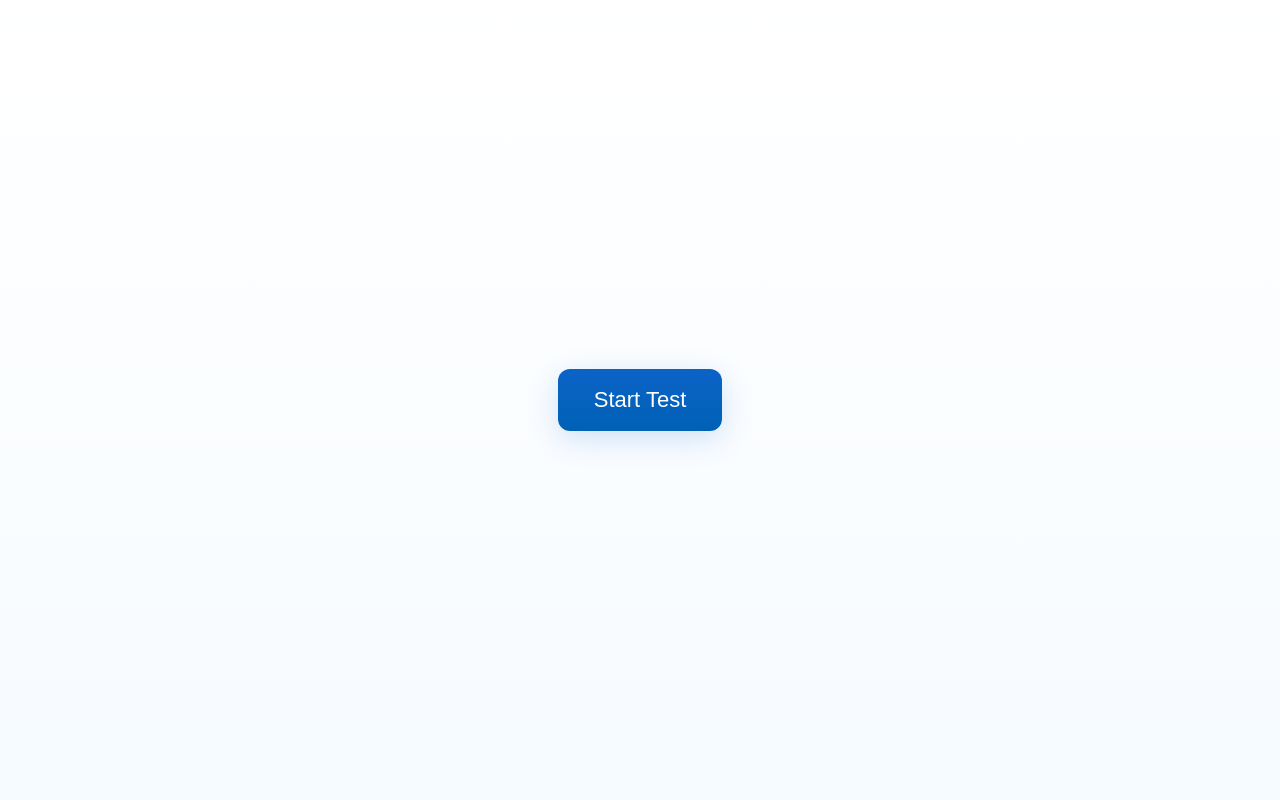
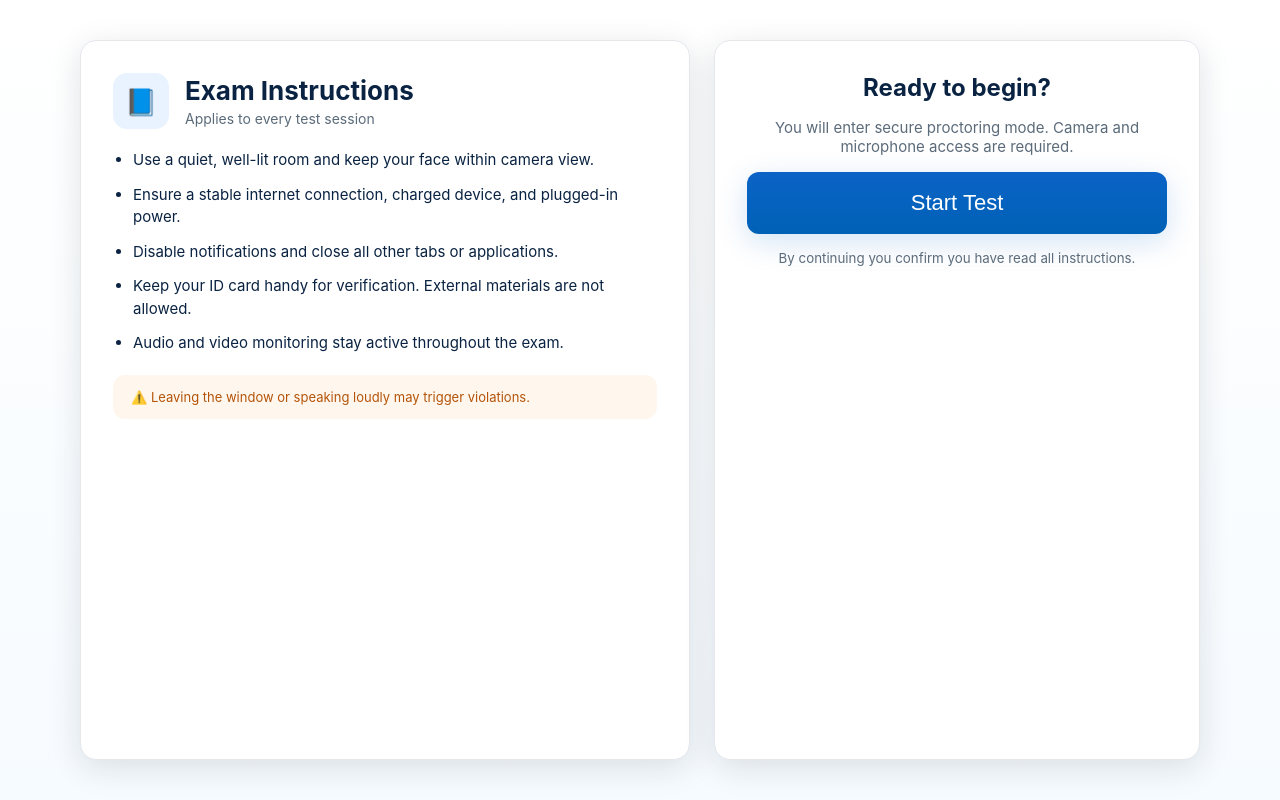
Before and after one commit to 7weeek/SE-2025, a Flask app: page / in a window 1280 px wide. Run offline with Flask 2, Linux system fonts and the light colour scheme.

Commit message:
test instructions addedd

```diff
--- a/static/styles.css
+++ b/static/styles.css
@@ -23,6 +23,119 @@ body {
     align-items: center;
     height: 100vh;
     gap: 24px;
+}
+
+.start-intro {
+    flex-direction: row;
+    align-items: stretch;
+    padding: 40px;
+    max-width: 1200px;
+    margin: 0 auto;
+    box-sizing: border-box;
+}
+
+.instructions-card,
+.start-actions {
+    flex: 1;
+    background: white;
+    border-radius: 16px;
+    box-shadow: 0 8px 32px rgba(15, 23, 42, 0.12);
+    padding: 32px;
+    border: 1px solid #e5e7eb;
+}
+
+.instructions-card {
+    display: flex;
+    flex-direction: column;
+    gap: 20px;
+}
+
+.instructions-header {
+    display: flex;
+    align-items: center;
+    gap: 16px;
+}
+
+.instructions-header h2 {
+    margin: 0;
+    font-size: 26px;
+    color: var(--text);
+}
+
+.instructions-header p {
+    margin: 4px 0 0;
+    color: var(--muted);
+    font-size: 14px;
+}
+
+.icon-badge {
+    width: 56px;
+    height: 56px;
+    border-radius: 14px;
+    background: var(--primary-light);
+    display: flex;
+    align-items: center;
+    justify-content: center;
+    font-size: 26px;
+}
+
+.instructions-list {
+    margin: 0;
+    padding-left: 20px;
+    display: flex;
+    flex-direction: column;
+    gap: 12px;
+    color: var(--text);
+    line-height: 1.5;
+}
+
+.instructions-list li {
+    font-size: 15px;
+}
+
+.instructions-footnote {
+    padding: 14px 18px;
+    background: #fff7ed;
+    border-radius: 12px;
+    color: #b45309;
+    font-size: 13px;
+}
+
+.start-actions {
+    display: flex;
+    flex-direction: column;
+    gap: 16px;
+    text-align: center;
+    max-width: 420px;
+}
+
+.start-actions h3 {
+    margin: 0;
+    font-size: 24px;
+    color: var(--text);
+}
+
+.start-actions p {
+    margin: 0;
+    color: var(--muted);
+    font-size: 15px;
+}
+
+.start-note {
+    color: var(--muted);
+    display: block;
+}
+
+@media (max-width: 900px) {
+    .start-intro {
+        flex-direction: column;
+        padding: 24px;
+        height: auto;
+    }
+
+    .start-actions {
+        max-width: none;
+    }
 }
 
 /* Big primary start button */
--- a/templates/index.html
+++ b/templates/index.html
@@ -8,8 +8,33 @@
   </head>
 
   <body>
-    <div id="startPage" class="full-center">
-      <button id="startBtn" class="primary-large">Start Test</button>
+    <div id="startPage" class="full-center start-intro">
+      <div class="instructions-card">
+        <div class="instructions-header">
+          <div class="icon-badge">📘</div>
+          <div>
+            <h2>Exam Instructions</h2>
+            <p>Applies to every test session</p>
+          </div>
+        </div>
+        <ul class="instructions-list">
+          <li>Use a quiet, well-lit room and keep your face within camera view.</li>
+          <li>Ensure a stable internet connection, charged device, and plugged-in power.</li>
+          <li>Disable notifications and close all other tabs or applications.</li>
+          <li>Keep your ID card handy for verification. External materials are not allowed.</li>
+          <li>Audio and video monitoring stay active throughout the exam.</li>
+        </ul>
+        <div class="instructions-footnote">
+          <span>⚠️ Leaving the window or speaking loudly may trigger violations.</span>
+        </div>
+      </div>
+
+      <div class="start-actions">
+        <h3>Ready to begin?</h3>
+        <p>You will enter secure proctoring mode. Camera and microphone access are required.</p>
+        <button id="startBtn" class="primary-large">Start Test</button>
+        <small class="start-note">By continuing you confirm you have read all instructions.</small>
+      </div>
     </div>
 
     <div id="testArea" class="hidden test-layout">
```
Also changed, not shown: users.db.
